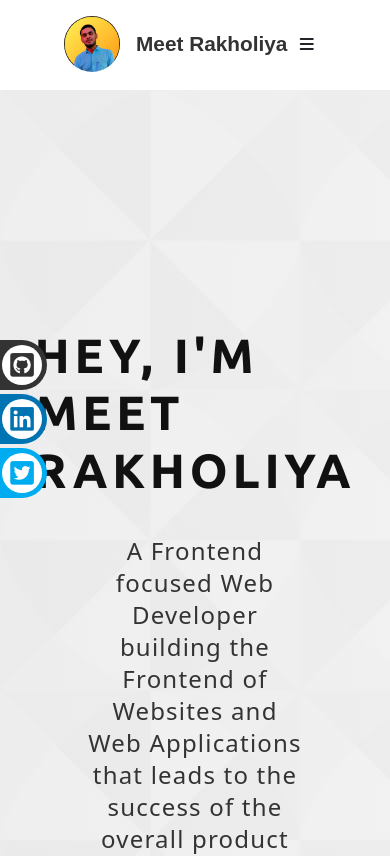
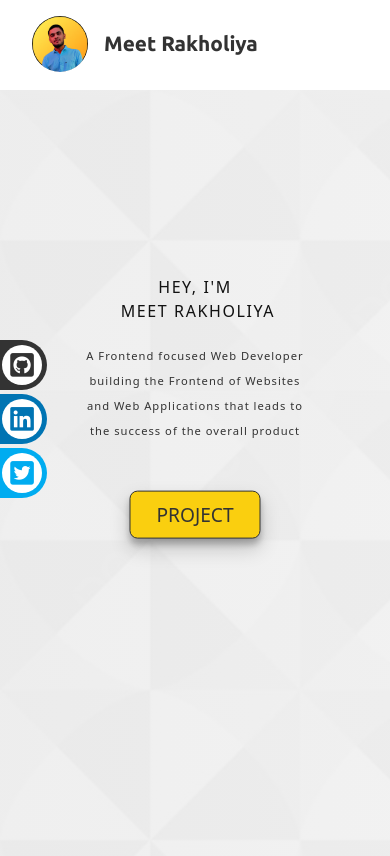
Before and after one commit to Meet587/Portfolio-In-React, a React (Vite) app: page / in a window 390 px wide. Shown: the top 856 px of the page. Built offline with nearby package versions, Linux system fonts and the light colour scheme.

Commit message:
complete home section

```diff
--- a/src/Components/Footer.jsx
+++ b/src/Components/Footer.jsx
@@ -56,7 +56,7 @@ const Footer = () => {
         </div>
         <div className="footer_lower">
           <div>&#169; Copyright {new Date().getFullYear()}.</div>
-          <div>
+          <div>&nbsp;
             Made By &nbsp;
             <a target="_blank" href="#" rel="noopener noreferrer">
               Meet Rakholiya
--- a/src/Components/Header.jsx
+++ b/src/Components/Header.jsx
@@ -10,14 +10,14 @@ import {
   Row,
 } from "reactstrap";
 import logo from "../assets/img/logo.png";
+import './Header.scss'
 
 const Header = () => {
-  const [toggleMenu, setToggleMenu] = useState(false);
+  // const [toggleMenu, setToggleMenu] = useState(false);
 
-  const toggleOffcanvas = () => {
-    setToggleMenu(!toggleMenu);
-  };
-  console.log(toggleMenu);
+  // const toggleOffcanvas = () => {
+  //   setToggleMenu(!toggleMenu);
+  // };
   return (
     <>
       <header>
@@ -28,19 +28,10 @@ const Header = () => {
               Meet Rakholiya
             </Link>
           </div>
-          <div className="content-center bar_icon" onClick={toggleOffcanvas}>
+          {/* <div className="content-center bar_icon" onClick={toggleOffcanvas}>
             <i className="fas fa-bars"></i>
-          </div>
-          <div>
-            <Offcanvas toggle={toggleMenu}>
-              <OffcanvasHeader toggle={toggleOffcanvas}>
-                Offcanvas
-              </OffcanvasHeader>
-              <OffcanvasBody>
-                <strong>This is the Offcanvas body.</strong>
-              </OffcanvasBody>
-            </Offcanvas>
-          </div>
+          </div> */}
+
           <div className="navigation content-center">
             <Nav>
               <NavLink to={"/"}>HOME</NavLink>
--- a/src/Components/Header.scss
+++ b/src/Components/Header.scss
@@ -7,6 +7,7 @@ header {
   box-shadow: 0 0 10px 1px;
   position: static;
   font-family: $font-family;
+  font-family: "Ubuntu", sans-serif;
 
   .header_content {
     display: flex;
@@ -16,12 +17,12 @@ header {
     .brand_icon {
       img:hover + a {
         color: $font-hover-color;
-        transition-duration: 0.4s;
+        transition-duration: 0.7s;
       }
       a:hover {
         cursor: pointer;
         color: $font-hover-color;
-        transition-duration: 0.4s;
+        transition-duration: 0.7s;
       }
       a {
         text-decoration: none;
@@ -39,14 +40,15 @@ header {
     .navigation {
       ul {
         a {
-          margin-right: 2rem;
+          margin-right: 1.5rem;
+          margin-left: 1.5rem;
           text-decoration: none;
           color: $font-color;
           font-weight: 600;
 
           &:hover {
             color: $font-hover-color;
-            transition-duration: 0.4s;
+            transition-duration: 0.47s;
           }
         }
       }
@@ -56,6 +58,9 @@ header {
 
 @media only screen and (max-width: 992px) {
   header {
+    .header_content {
+      padding: 1rem 2rem;
+    }
     .bar_icon {
       display: flex !important;
       justify-content: center;
@@ -65,3 +70,22 @@ header {
     }
   }
 }
+
+@media only screen and (max-width: 376px) {
+  .header_content {
+    // display: flex;
+    height: inherit;
+    padding: 0.7rem 1.4rem;
+
+    .brand_icon {
+      // display: none !important;
+
+      a {
+        text-decoration: none;
+        margin-left: 0.5rem;
+        font-size: 1rem !important;
+        // font-weight: 600;
+      }
+    }
+  }
+}
--- a/src/Pages/Contact/Contact.jsx
+++ b/src/Pages/Contact/Contact.jsx
@@ -13,7 +13,7 @@ import {
   Row,
 } from "reactstrap";
 import "./contact.scss";
-import sideImg from '../../assets/img/sidenav2.jpg'
+import sideImg from '../../assets/img/profile-img.png'
 
 const Contact = () => {
   return (
--- a/src/Pages/home/Home.jsx
+++ b/src/Pages/home/Home.jsx
@@ -21,23 +21,26 @@ const Home = () => {
             >
               linkedIn <i className="fa-brands fa-linkedin"></i>
             </a>
-            <a href="https://twitter.com/Meet_587" target="_blank" className="twitter">
+            <a
+              href="https://twitter.com/Meet_587"
+              target="_blank"
+              className="twitter"
+            >
               Twitter <i className="fa-brands fa-square-twitter"></i>
             </a>
           </div>
           <div className="main-contain">
             <div className="heading">
-              <h3>HEY, I'M MEET RAKHOLIYA</h3>
+              HEY, I'M{" "}
+              <span className="heading_name"> &nbsp;MEET RAKHOLIYA</span>
             </div>
             <div className="home-hero_contain">
-              <p>
-                A Frontend focused Web Developer building the Frontend of
-                Websites and Web Applications that leads to the success of the
-                overall product
-              </p>
+              A Frontend focused Web Developer building the Frontend of Websites
+              and Web Applications that leads to the success of the overall
+              product
             </div>
             <div className="project-hero_btn">
-              <button className="project-btn" type="button">
+              <button className="btn_primary" type="button">
                 PROJECT
               </button>
             </div>
--- a/src/Pages/home/home.scss
+++ b/src/Pages/home/home.scss
@@ -1,4 +1,4 @@
-@import '../../assets/style/globle.scss';
+@import "../../assets/style/globle.scss";
 
 .home {
   box-sizing: border-box;
@@ -87,6 +87,7 @@
 }
 .main-contain {
   position: absolute;
+  margin-top: 4rem;
   top: 60%;
   left: 50%;
   transform: translate(-50%, -50%);
@@ -94,11 +95,11 @@
   height: 70vh;
 }
 .main-contain > .heading {
-  position: relative;
-  margin-top: 2.4em;
-  font-family: ubuntu;
-  font-size: 3rem;
-  font-weight: 900;
+  // position: relative;
+  // margin-top: 2.4em;
+  // font-family: ubuntu;
+  font-size: 3em;
+  font-weight: 500;
   display: flex;
   justify-content: center;
   letter-spacing: 0.1em;
@@ -109,7 +110,7 @@
   margin-left: 10%;
   text-align: center;
   width: 80%;
-  font-size: 1.5rem;
+  font-size: 1.3rem;
   font-family: var(--font-sans-pro);
   font-weight: 500;
   line-height: 32px;
@@ -117,14 +118,14 @@
   color: #333;
 }
 .main-contain > .project-hero_btn {
-  margin-top: 8em;
+  margin-top: 4em;
   display: flex;
   justify-content: center;
   align-items: center;
 }
 .main-contain > .project-hero_btn > .project-btn {
   font-size: 2em;
-  visibility: hidden;
+  // visibility: hidden;
 }
 
 /* -------------logos------------ */
@@ -188,3 +189,70 @@
 .logos > a > i.fa-square-twitter {
   color: hsl(197, 100%, 47%);
 }
+
+@media only screen and (max-width: 992px) {
+  .main-contain {
+    .heading {
+      font-size: 2.2em;
+      font-weight: 500;
+      display: flex;
+      justify-content: center;
+      letter-spacing: 0.1em;
+    }
+    .home-hero_contain {
+      margin-top: 1.3em;
+      margin-left: 10%;
+      // text-align: center;
+      width: 80%;
+      font-size: 1rem;
+      font-weight: 500;
+      line-height: 25px;
+      letter-spacing: 1px;
+      color: #333;
+    }
+    .project-hero_btn {
+      margin-top: 3rem;
+    }
+  }
+}
+
+@media only screen and (max-width: 776px) {
+  .main-contain {
+    .heading {
+      font-size: 1.8em;
+    }
+    .home-hero_contain {
+      margin-top: 1.2rem;
+      // margin-left: 4%;
+    }
+  }
+}
+@media only screen and (max-width: 586px) {
+  .main-contain {
+    .heading {
+      font-size: 1.3em;
+    }
+    .home-hero_contain {
+      font-size: 0.8rem;
+      font-weight: 500;
+      line-height: 25px;
+      letter-spacing: 1px;
+    }
+  }
+}
+
+@media only screen and (max-width: 430px) {
+  .main-contain {
+    .heading {
+      text-align: center;
+      font-size: 1rem;
+      display: block;
+      .heading_name{
+        display: block;
+      }
+    }
+    .home-hero_contain{
+      font-size: 0.7rem;
+    }
+  }
+}
```
Also changed, not shown: src/assets/img/profile-img.png (added).
